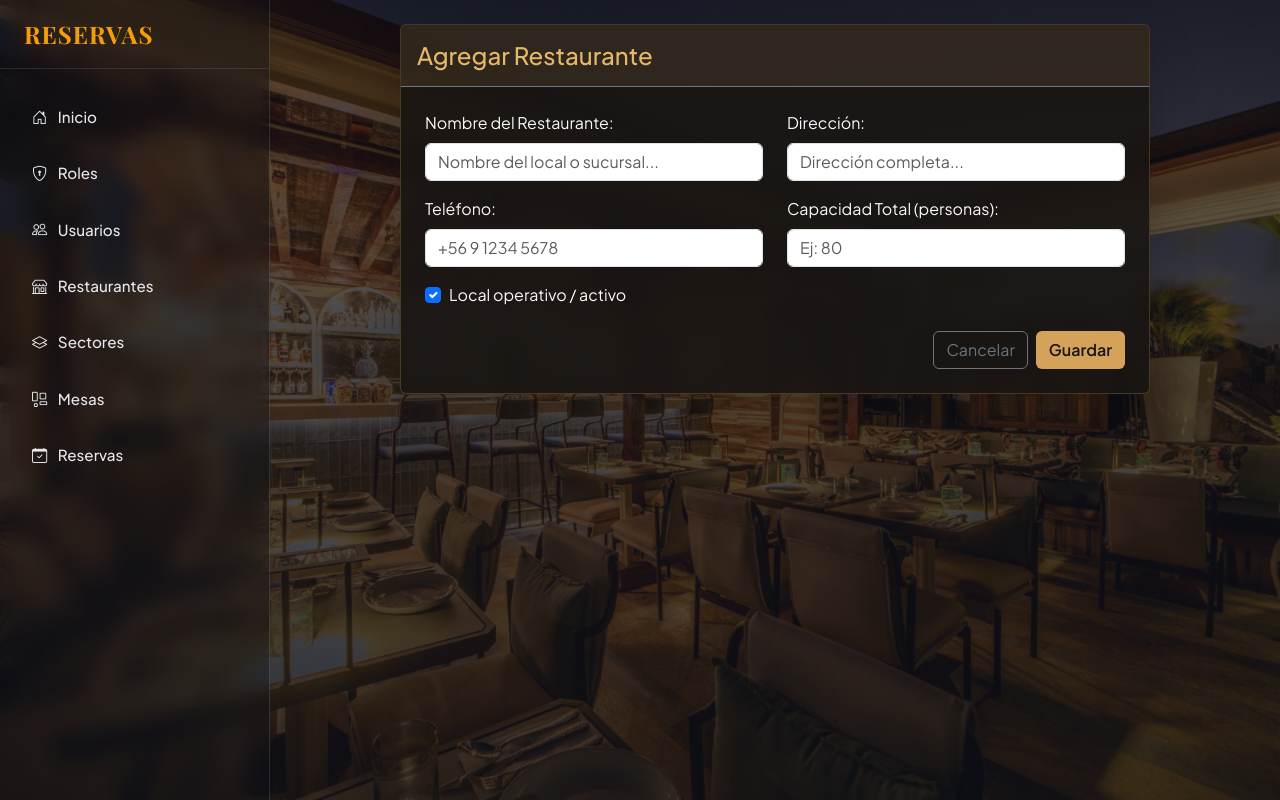
After one commit to Ignacioea/Gestor-de-Reservas-de-Restaurantes, a Django app: page /reservations/restaurante/crear in a window 1280 px wide. The commit adds this page. Run offline with Django 5.2, Linux system fonts and the light colour scheme.

Commit message:
feat: implement CRUD views, forms and templates for restaurante

```diff
--- a/reservations/forms.py
+++ b/reservations/forms.py
@@ -86,3 +86,46 @@ class UsuarioForm(forms.ModelForm):
         if commit:
             usuario.save()
         return usuario
+
+class RestauranteForm(forms.ModelForm):
+    class Meta:
+        model = mod.Restaurante
+        fields = [
+            'nombre',
+            'direccion',
+            'telefono',
+            'capacidad_total',
+            'estado',
+        ]
+        widgets = {
+            'nombre': forms.TextInput(
+                attrs={
+                    'class': 'form-control',
+                    'placeholder': 'Nombre del local o sucursal...'
+                }
+            ),
+            'direccion': forms.TextInput(
+                attrs={
+                    'class': 'form-control',
+                    'placeholder': 'Dirección completa...'
+                }
+            ),
+            'telefono': forms.TextInput(
+                attrs={
+                    'class': 'form-control',
+                    'placeholder': '+56 9 1234 5678'
+                }
+            ),
+            'capacidad_total': forms.NumberInput(
+                attrs={
+                    'class': 'form-control',
+                    'placeholder': 'Ej: 80',
+                    'min': '1'
+                }
+            ),
+            'estado': forms.CheckboxInput(
+                attrs={
+                    'class': 'form-check-input'
+                }
+            ),
+        }
--- a/reservations/templates/base.html
+++ b/reservations/templates/base.html
@@ -36,7 +36,7 @@
                     <a class="nav-link {% if 'usuarios' in request.path %}active{% endif %}" href="{% url 'usuarios' %}">
                         <i class="bi bi-people me-2"></i> Usuarios
                     </a>
-                    <a class="nav-link {% if 'restaurantes' in request.path %}active{% endif %}" href="#">
+                    <a class="nav-link {% if 'restaurantes' in request.path %}active{% endif %}" href="{% url 'restaurante' %}">
                         <i class="bi bi-shop me-2"></i> Restaurantes
                     </a>
                     <a class="nav-link {% if 'sectores' in request.path %}active{% endif %}" href="#">
--- /dev/null
+++ b/reservations/templates/restaurante/form_restaurante.html
@@ -0,0 +1,54 @@
+{% extends 'base.html' %}
+
+{% block content %}
+<div class="container mt-4">
+    <div class="card border-0 shadow-lg mx-auto" style="max-width: 750px; background-color: rgba(25, 22, 19, 0.9); backdrop-filter: blur(10px); border: 1px solid rgba(212, 163, 89, 0.25) !important;">
+        <div class="card-header border-bottom border-secondary py-3" style="background-color: rgba(212, 163, 89, 0.12);">
+            <h4 class="mb-0" style="color: #e5b869;">
+                {% if object %}Editar Restaurante{% else %}Agregar Restaurante{% endif %}
+            </h4>
+        </div>
+        <div class="card-body p-4 text-light">
+            <form action="" method="post">
+                {% csrf_token %}
+
+                <div class="row mb-3">
+                    <div class="col-md-6">
+                        <label for="id_nombre" class="form-label">Nombre del Restaurante:</label>
+                        {{ form.nombre }}
+                        <div class="text-danger small">{{ form.nombre.errors }}</div>
+                    </div>
+                    <div class="col-md-6">
+                        <label for="id_direccion" class="form-label">Dirección:</label>
+                        {{ form.direccion }}
+                        <div class="text-danger small">{{ form.direccion.errors }}</div>
+                    </div>
+                </div>
+
+                <div class="row mb-3">
+                    <div class="col-md-6">
+                        <label for="id_telefono" class="form-label">Teléfono:</label>
+                        {{ form.telefono }}
+                        <div class="text-danger small">{{ form.telefono.errors }}</div>
+                    </div>
+                    <div class="col-md-6">
+                        <label for="id_capacidad_total" class="form-label">Capacidad Total (personas):</label>
+                        {{ form.capacidad_total }}
+                        <div class="text-danger small">{{ form.capacidad_total.errors }}</div>
+                    </div>
+                </div>
+
+                <div class="mb-4 form-check">
+                    {{ form.estado }}
+                    <label for="id_estado" class="form-check-label">Local operativo / activo</label>
+                </div>
+
+                <div class="d-flex justify-content-end gap-2">
+                    <a href="{% url 'restaurante' %}" class="btn btn-outline-secondary">Cancelar</a>
+                    <button type="submit" class="btn fw-semibold" style="background-color: #d4a359; color: #181512;">Guardar</button>
+                </div>
+            </form>
+        </div>
+    </div>
+</div>
+{% endblock %}
--- a/reservations/urls.py
+++ b/reservations/urls.py
@@ -35,5 +35,11 @@ urlpatterns = [
     path("usuarios/editar/<int:pk>/", views.UsuarioUpdateView.as_view(), name="editar_usuarios"),
     path("usuarios/eliminar/<int:pk>/", views.UsuarioDeleteView.as_view(), name="eliminar_usuarios"),
 
+    #RESTAURANTES
+    path("restaurante/", views.RestauranteListView.as_view(), name="restaurante"),
+    path("restaurante/crear", views.RestauranteCreateView.as_view(), name="crear_restaurante"),
+    path("restaurante/editar/<int:pk>/", views.RestauranteUpdateView.as_view(), name="editar_restaurante"),
+    path("restaurante/eliminar/<int:pk>/", views.RestauranteDeleteView.as_view(), name="eliminar_restaurante"),
+
 
 ]
--- a/reservations/views.py
+++ b/reservations/views.py
@@ -1,7 +1,7 @@
 from django.shortcuts import render
 from rest_framework import viewsets
 from django.urls import reverse_lazy
-from .forms import RolForm, UsuarioForm
+from .forms import RolForm, UsuarioForm, RestauranteForm
 from django.views.generic import ListView, UpdateView, DeleteView, CreateView
 from . import models as mod
 from . import serializer as ser
@@ -65,6 +65,29 @@ class UsuarioViewSet (viewsets.ModelViewSet):
     serializer_class = ser.UsuarioSerializer
 
 #RESTAURANTE
+class RestauranteListView(ListView):
+    model = mod.Restaurante
+    template_name = "restaurante/lista_restaurante.html"
+    context_object_name="restaurante"
+
+class RestauranteCreateView(CreateView):
+    model = mod.Restaurante
+    form_class = RestauranteForm
+    template_name = "restaurante/form_restaurante.html"
+    success_url = reverse_lazy("restaurante")
+
+class RestauranteUpdateView(UpdateView):
+    model = mod.Restaurante
+    form_class = RestauranteForm
+    template_name = "restaurante/form_restaurante.html"
+    success_url = reverse_lazy("restaurante")
+
+class RestauranteDeleteView(DeleteView):
+    model = mod.Restaurante
+    template_name = "restaurante/eliminar_restaurante.html"
+    success_url = reverse_lazy("restaurante")
+
+
 class RestauranteViewSet (viewsets.ModelViewSet):
     queryset = mod.Restaurante.objects.all()
     serializer_class = ser.RestauranteSerializer
```
Also changed, not shown: reservations/templates/restaurante/eliminar_restaurante.html (added, +21 -0 lines), reservations/templates/restaurante/lista_restaurante.html (added, +49 -0 lines).
